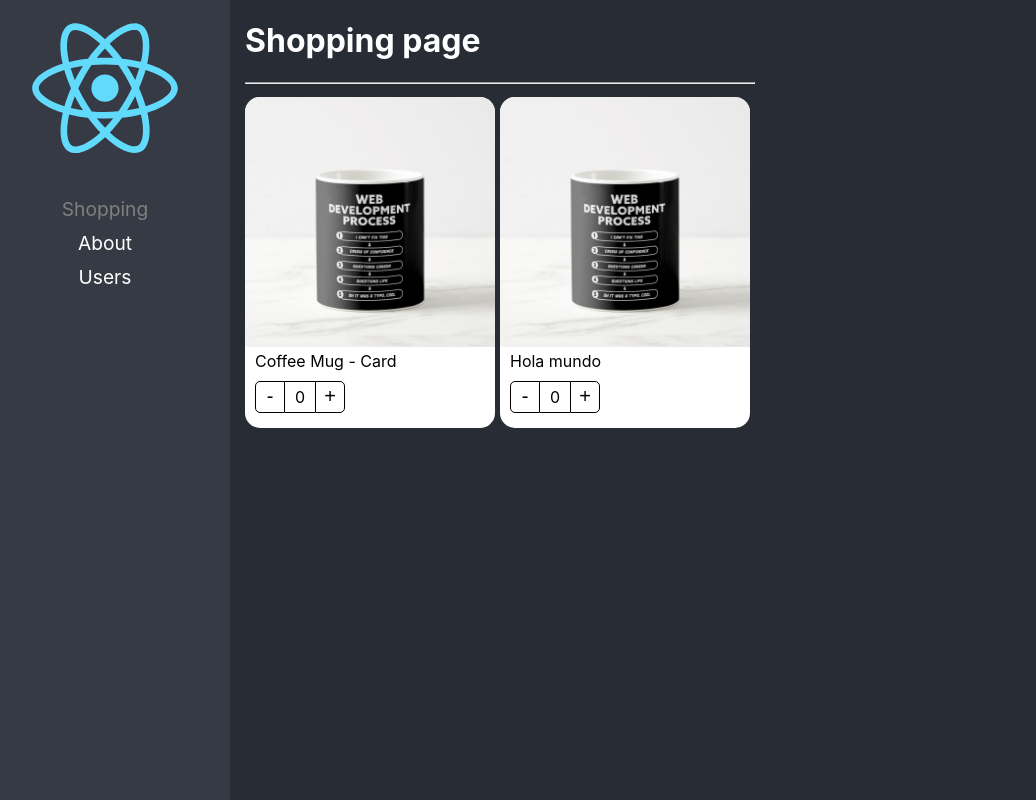
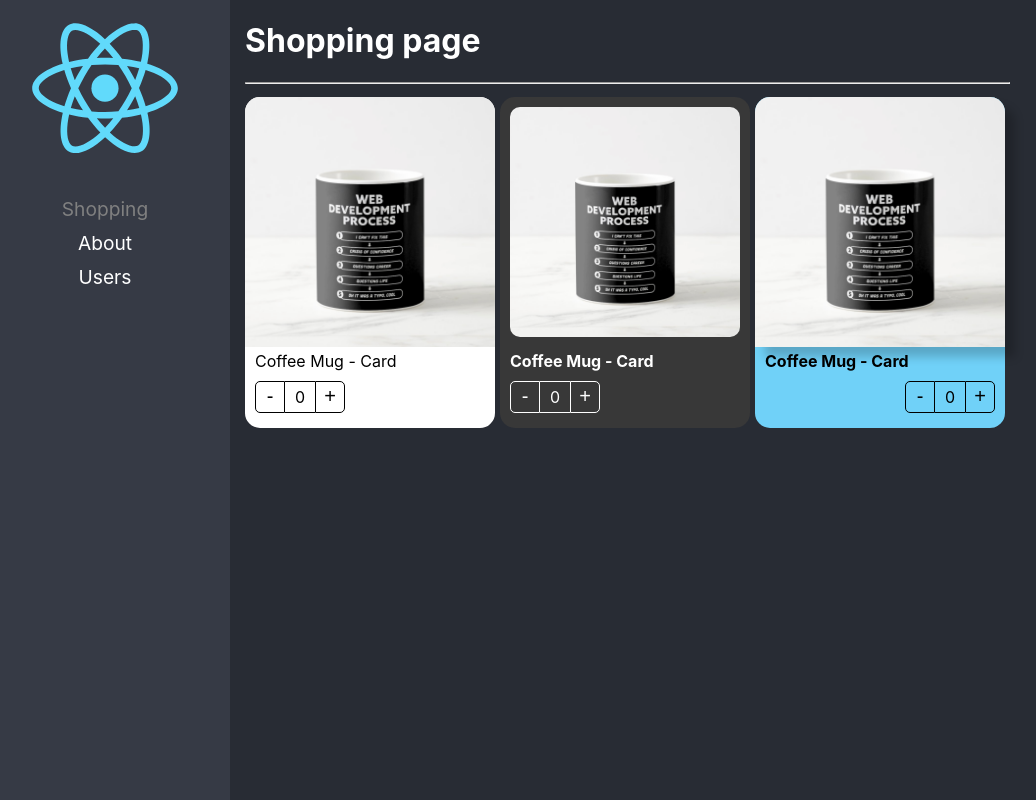
Before and after one commit to RamiroFraysse/react-adv, a React (Create React App) app: page /home in a window 1280 px wide. Shown: the whole page, without its empty margins (20-1056 px from the left). Built offline with nearby package versions, Linux system fonts and the light colour scheme.

Commit message:
Component extend styles ready

```diff
--- a/src/02-component-patterns/components/ProductButtons.tsx
+++ b/src/02-component-patterns/components/ProductButtons.tsx
@@ -1,19 +1,29 @@
 import { useContext } from "react";
+import { ProductContext } from "./ProductCard";
+
 import styles from "../styles/styles.module.css";
 
-import { ProductContext } from "./ProductCard";
+export interface Props {
+  className?: string;
+  style?: React.CSSProperties;
+}
 
-export function ProductButtons() {
+export const ProductButtons = ({ className, style }: Props) => {
   const { increaseBy, counter } = useContext(ProductContext);
+
   return (
-    <div className={styles.buttonsContainer}>
+    <div className={`${styles.buttonsContainer} ${className}`} style={style}>
       <button className={styles.buttonMinus} onClick={() => increaseBy(-1)}>
-        -
+        {" "}
+        -{" "}
       </button>
-      <div className={styles.countLabel}>{counter}</div>
+
+      <div className={styles.countLabel}> {counter} </div>
+
       <button className={styles.buttonAdd} onClick={() => increaseBy(+1)}>
-        +
+        {" "}
+        +{" "}
       </button>
     </div>
   );
-}
+};
--- a/src/02-component-patterns/components/ProductCard.tsx
+++ b/src/02-component-patterns/components/ProductCard.tsx
@@ -1,21 +1,34 @@
+import { createContext } from "react";
+import useProduct from "../hooks/useProduct";
+
+import { ProductContextProps, Product } from "../interfaces/interfaces";
+
 import styles from "../styles/styles.module.css";
-import useProduct from "../hooks/useProduct";
-import { createContext } from "react";
-import {
-  ProductContextProps,
-  ProductCardProps,
-} from "../interfaces/interfaces";
-export { ProductButtons, ProductImage, ProductTitle } from "../components";
 
 export const ProductContext = createContext({} as ProductContextProps);
 const { Provider } = ProductContext;
 
-export function ProductCard({ children, product }: ProductCardProps) {
+export interface Props {
+  product: Product;
+  children?: React.ReactElement[];
+  className?: string;
+  style?: React.CSSProperties;
+}
+
+export const ProductCard = ({ children, product, className, style }: Props) => {
   const { counter, increaseBy } = useProduct();
 
   return (
-    <Provider value={{ product, increaseBy, counter }}>
-      <div className={styles.productCard}>{children}</div>
+    <Provider
+      value={{
+        counter,
+        increaseBy,
+        product,
+      }}
+    >
+      <div className={`${styles.productCard} ${className}`} style={style}>
+        {children}
+      </div>
     </Provider>
   );
-}
+};
--- a/src/02-component-patterns/components/ProductImage.tsx
+++ b/src/02-component-patterns/components/ProductImage.tsx
@@ -1,14 +1,33 @@
 import { useContext } from "react";
 import { ProductContext } from "./ProductCard";
+
+import styles from "../styles/styles.module.css";
 import noImage from "../assets/no-image.jpg";
-import styles from "../styles/styles.module.css";
 
-export function ProductImage({ img = "" }) {
+export interface Props {
+  img?: string;
+  className?: string;
+  style?: React.CSSProperties;
+}
+
+export const ProductImage = ({ img, className, style }: Props) => {
   const { product } = useContext(ProductContext);
   let imgToShow: string;
-  if (img) imgToShow = img;
-  else if (product.img) imgToShow = product.img;
-  else imgToShow = noImage;
 
-  return <img className={styles.productImg} src={imgToShow} alt="Product" />;
-}
+  if (img) {
+    imgToShow = img;
+  } else if (product.img) {
+    imgToShow = product.img;
+  } else {
+    imgToShow = noImage;
+  }
+
+  return (
+    <img
+      className={`${styles.productImg} ${className}`}
+      style={style}
+      src={imgToShow}
+      alt="Product"
+    />
+  );
+};
--- a/src/02-component-patterns/components/ProductTitle.tsx
+++ b/src/02-component-patterns/components/ProductTitle.tsx
@@ -1,13 +1,20 @@
 import { useContext } from "react";
 import { ProductContext } from "./ProductCard";
+
 import styles from "../styles/styles.module.css";
 
-export function ProductTitle({ title }: { title?: string }) {
+export interface Props {
+  title?: string;
+  className?: string;
+  style?: React.CSSProperties;
+}
+
+export const ProductTitle = ({ title, className, style }: Props) => {
   const { product } = useContext(ProductContext);
 
   return (
-    <span className={styles.productDescription}>
+    <span className={`${styles.productDescription} ${className}`} style={style}>
       {title ? title : product.title}
     </span>
   );
-}
+};
--- a/src/02-component-patterns/components/index.ts
+++ b/src/02-component-patterns/components/index.ts
@@ -1,16 +1,21 @@
-import {ProductCard as ProductCardHOC} from "./ProductCard";
-import {ProductImage} from "./ProductImage";
-import {ProductTitle} from "./ProductTitle";
-import {ProductButtons} from "./ProductButtons";
-export {ProductImage} from "./ProductImage";
-export {ProductTitle} from "./ProductTitle";
-export {ProductButtons} from "./ProductButtons";
 
-export const ProductCard = Object.assign(ProductCardHOC,{
-  Title:ProductTitle,
-  Image:ProductImage,
-  Buttons:ProductButtons,
+import { ProductCard as ProductCardHOC } from './ProductCard';
+import { ProductCardHOCProps } from '../interfaces/interfaces';
 
+import { ProductButtons } from './ProductButtons';
+import { ProductImage } from './ProductImage';
+import { ProductTitle } from './ProductTitle';
+
+export { ProductButtons } from './ProductButtons';
+export { ProductImage } from './ProductImage';
+export { ProductTitle } from './ProductTitle';
+
+
+export const ProductCard: ProductCardHOCProps = Object.assign( ProductCardHOC, {
+  Buttons: ProductButtons,
+  Image: ProductImage,
+  Title: ProductTitle,
 })
 
+
 export default ProductCard;
--- a/src/02-component-patterns/pages/ShoppingPage.tsx
+++ b/src/02-component-patterns/pages/ShoppingPage.tsx
@@ -1,5 +1,11 @@
-import ProductCard from "../components";
-import { ProductButtons, ProductImage, ProductTitle } from "../components";
+import {
+  ProductCard,
+  ProductImage,
+  ProductTitle,
+  ProductButtons,
+} from "../components";
+
+import "../styles/custom-styles.css";
 
 const product = {
   id: "1",
@@ -18,10 +24,17 @@
           <ProductCard.Title />
           <ProductCard.Buttons />
         </ProductCard>
-        <ProductCard product={product}>
-          <ProductImage />
-          <ProductTitle title="Hola mundo" />
-          <ProductButtons />
+        <ProductCard product={product} className="bg-dark text-white">
+          <ProductImage className="custom-image" />
+          <ProductTitle className="text-bold" />
+          <ProductButtons className="custom-buttons" />
+        </ProductCard>
+        <ProductCard product={product} style={{ backgroundColor: "#70D1F8" }}>
+          <ProductImage
+            style={{ boxShadow: "10px 10px 10px rgb(0,0,0,0.2)" }}
+          />
+          <ProductTitle style={{ fontWeight: "bold" }} />
+          <ProductButtons style={{ display: "flex", justifyContent: "end" }} />
         </ProductCard>
       </div>
     </div>
--- /dev/null
+++ b/src/02-component-patterns/styles/custom-styles.css
@@ -0,0 +1,22 @@
+.bg-dark{
+  background-color: rgb(56,56,56);
+}
+
+.text-white{
+  color: white;
+}
+
+.text-bold{
+  font-weight: bold;
+}
+
+.custom-image{
+  padding:10px;
+  border-radius: 20px;
+  width:calc( 100% - 20px);
+}
+
+.custom-buttons button, .custom-buttons div{
+  color:white;
+  border-color:white;
+}
```
Also changed, not shown: src/02-component-patterns/interfaces/interfaces.ts (+9 -11 lines).
